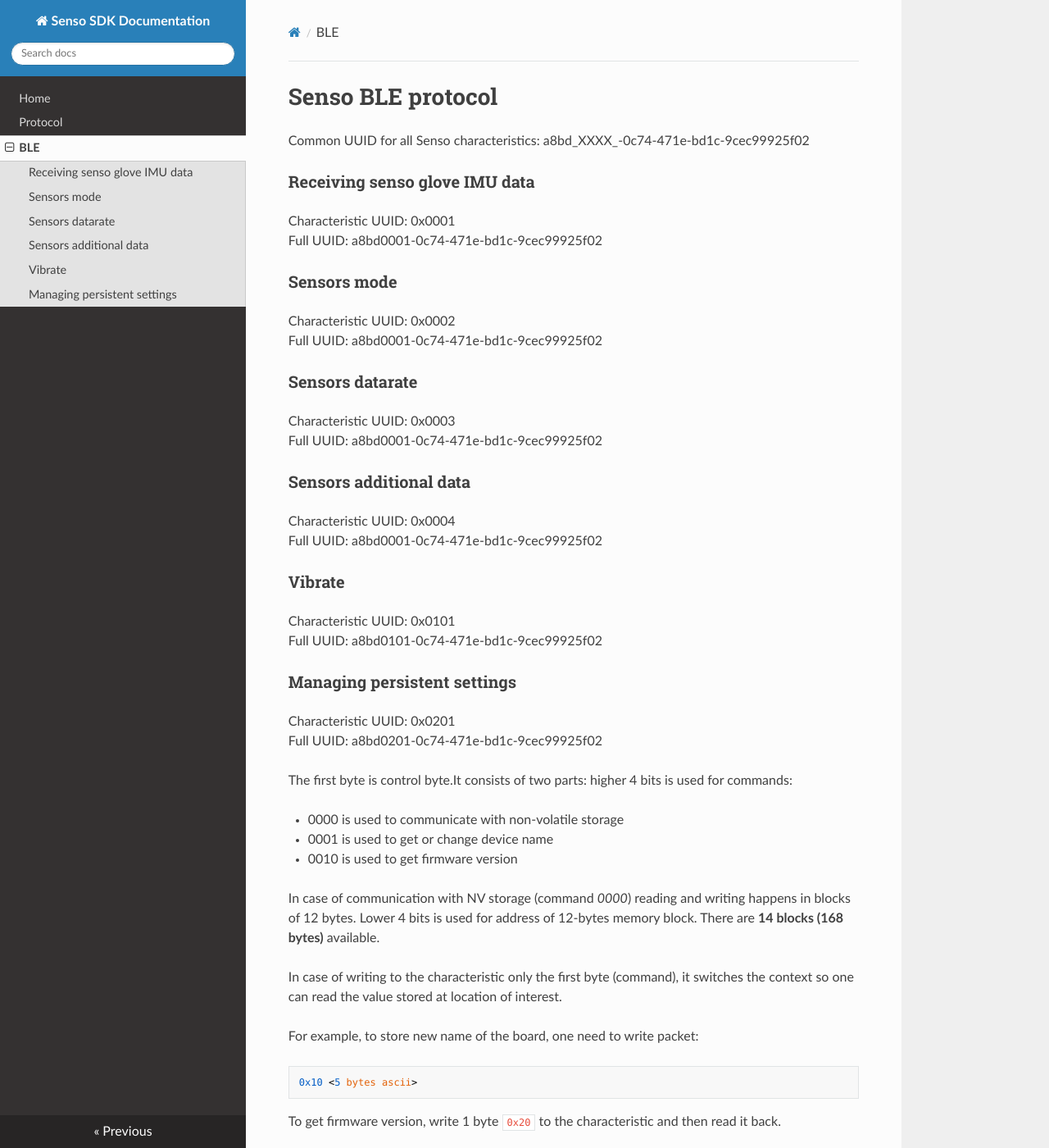
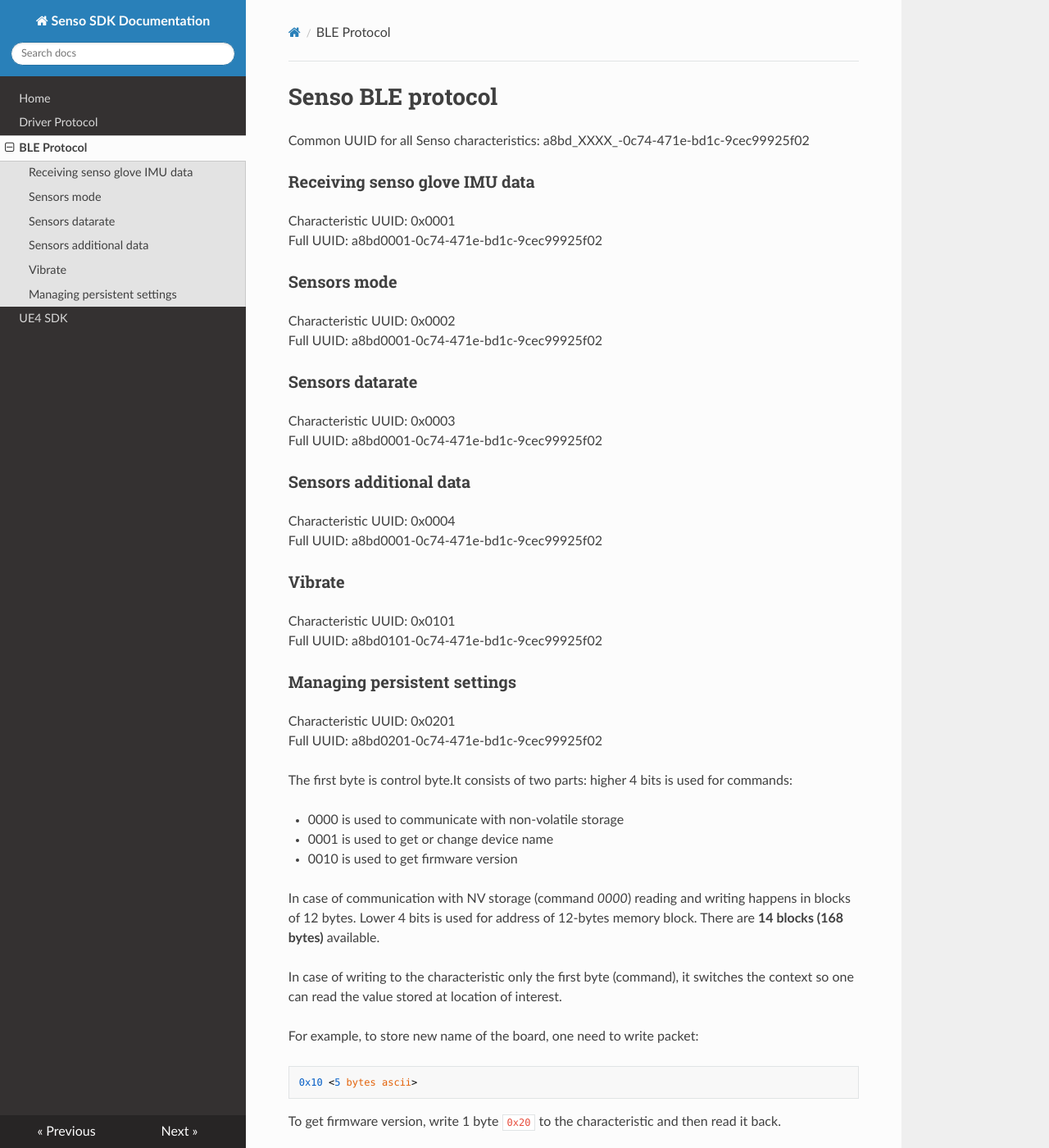
Before and after one commit to paintenzero/senso-docs, an MkDocs documentation site: the page built from docs/ble_protocol.md, in a window 1280 px wide and 1400 px high. Shown: the whole window at 82% size. Built offline with MkDocs 1.6.1, drawn with Linux system fonts in a browser that asks for light colours; nearby versions of some CDN libraries; old or Windows-style settings are respelled for this version of MkDocs.

Commit message:
added ue4 sdk to the menu

```diff
--- a/mkdocs.yml
+++ b/mkdocs.yml
@@ -1,6 +1,7 @@
 site_name: Senso SDK Documentation
 pages:
   - Home: index.md
-  - Protocol: net_protocol.md
-  - BLE: ble_protocol.md
+  - Driver Protocol: net_protocol.md
+  - BLE Protocol: ble_protocol.md
+  - UE4 SDK: ue4.md
 theme: readthedocs
```
